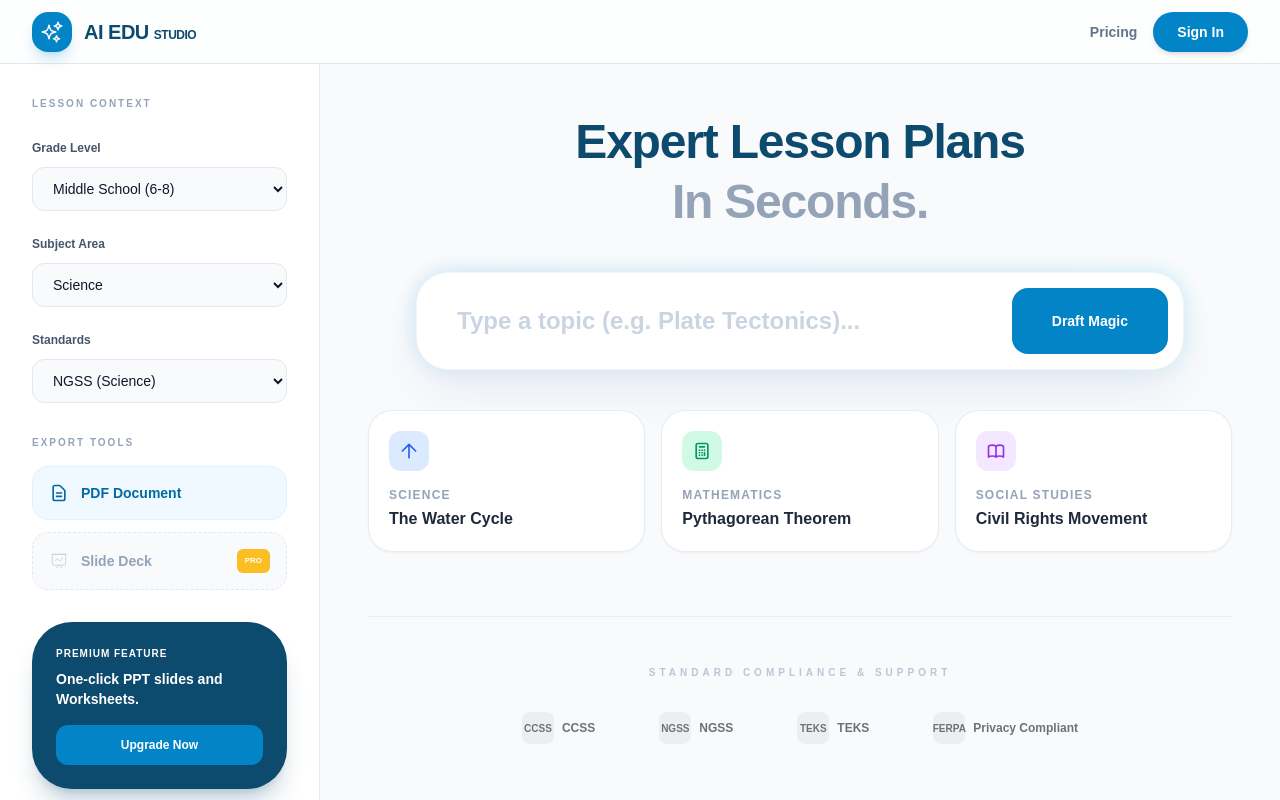
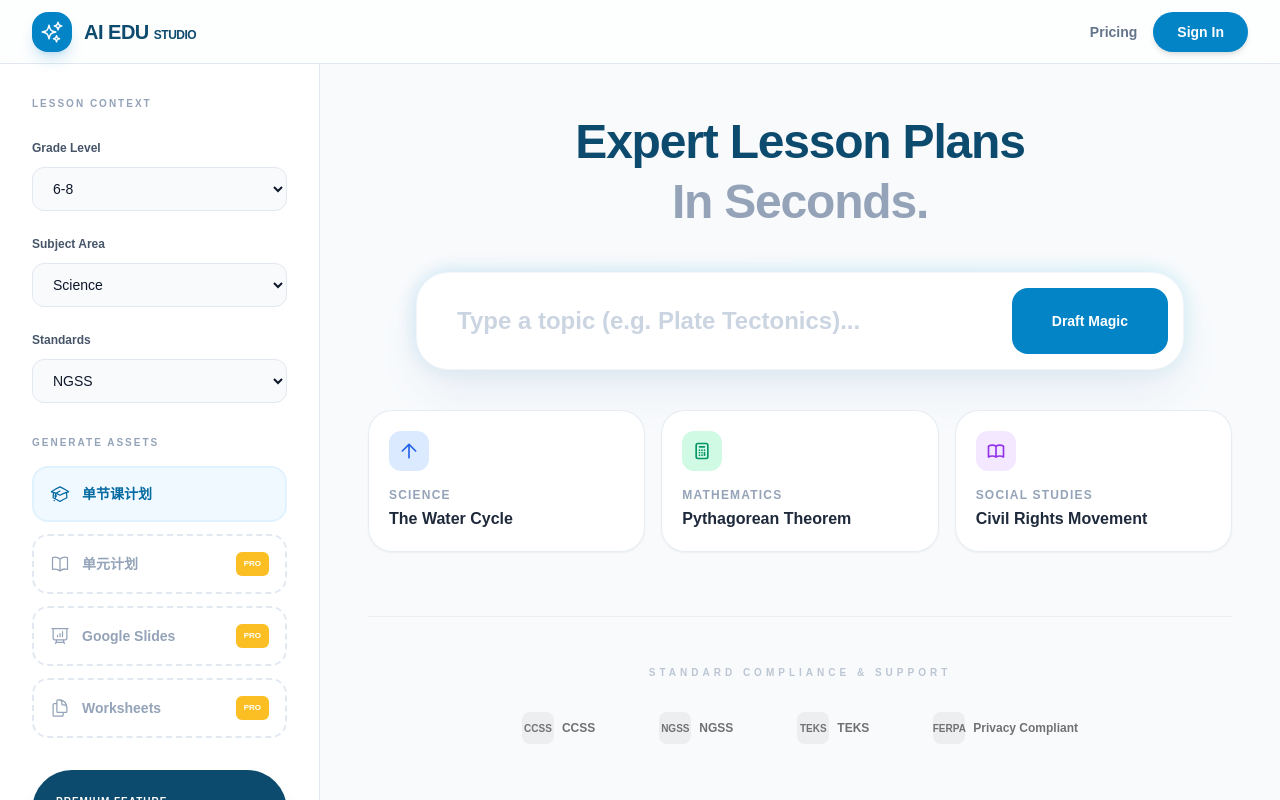
Before and after one commit to joanjiaocn-rgb/eduus, a Next.js app: page /page-new in a window 1280 px wide. Built offline with nearby package versions, Linux system fonts and the light colour scheme.

Commit message:
fix: update dropdown data and add Generate Assets menu

```diff
--- a/app/page-new/page.js
+++ b/app/page-new/page.js
@@ -8,9 +8,9 @@ export default function AIEDUInterface() {
   const [topic, setTopic] = useState("");
   const [isGenerating, setIsGenerating] = useState(false);
   const [result, setResult] = useState(null);
-  const [grade, setGrade] = useState('Middle School (6-8)');
+  const [grade, setGrade] = useState('6-8');
   const [subject, setSubject] = useState('Science');
-  const [standard, setStandard] = useState('NGSS (Science)');
+  const [standard, setStandard] = useState('NGSS');
 
   const handleGenerate = async (t) => {
     const val = t || topic;
@@ -43,8 +43,16 @@ export default function AIEDUInterface() {
     handleGenerate(t);
   };
 
-  const subjects = ['English Language Arts', 'Mathematics', 'Science', 'Social Studies', 'Fine Arts'];
-  const standards = ['Common Core (CCSS)', 'NGSS (Science)', 'TEKS (Texas)'];
+  const grades = ['K-5', '6-8', '9-12'];
+  const subjects = ['ELA', 'Math', 'Science', 'Social Studies', 'World Languages', 'STEM / Computer Science', 'Arts', 'PE & Health', 'ESL / ELL', 'SEL'];
+  const standards = ['CCSS', 'NGSS', 'TEKS', 'State Stands', 'IB/AP', 'Custom'];
+
+  const assets = [
+    { name: '单节课计划', icon: AcademicCapIcon, pro: false },
+    { name: '单元计划', icon: BookOpenIcon, pro: true, link: '/pricing' },
+    { name: 'Google Slides', icon: PresentationChartBarIcon, pro: true, link: '/pricing' },
+    { name: 'Worksheets', icon: DocumentDuplicateIcon, pro: true, link: '/pricing' }
+  ];
 
   return (
     <div className="h-screen flex flex-col overflow-hidden text-slate-900 bg-[#f8fafc]" style={{ fontFamily: "'Plus Jakarta Sans', sans-serif" }}>
@@ -71,42 +79,37 @@ export default function AIEDUInterface() {
               <div className="space-y-2">
                 <label className="text-xs font-bold text-slate-600">Grade Level</label>
                 <select value={grade} onChange={e => setGrade(e.target.value)} className="w-full bg-slate-50 border border-slate-200 rounded-xl py-3 px-4 text-sm outline-none cursor-pointer">
-                  <option>Elementary (K-5)</option>
-                  <option>Middle School (6-8)</option>
-                  <option>High School (9-12)</option>
+                  {grades.map(g => <option key={g} value={g}>{g}</option>)}
                 </select>
               </div>
               <div className="space-y-2">
                 <label className="text-xs font-bold text-slate-600">Subject Area</label>
                 <select value={subject} onChange={e => setSubject(e.target.value)} className="w-full bg-slate-50 border border-slate-200 rounded-xl py-3 px-4 text-sm outline-none cursor-pointer">
-                  {subjects.map(s => <option key={s}>{s}</option>)}
+                  {subjects.map(s => <option key={s} value={s}>{s}</option>)}
                 </select>
               </div>
               <div className="space-y-2">
                 <label className="text-xs font-bold text-slate-600">Standards</label>
                 <select value={standard} onChange={e => setStandard(e.target.value)} className="w-full bg-slate-50 border border-slate-200 rounded-xl py-3 px-4 text-sm outline-none cursor-pointer">
-                  {standards.map(s => <option key={s}>{s}</option>)}
+                  {standards.map(s => <option key={s} value={s}>{s}</option>)}
                 </select>
               </div>
             </div>
           </section>
 
           <section className="flex-1">
-            <h3 className="text-[10px] font-black uppercase tracking-[0.2em] text-slate-400 mb-4">Export Tools</h3>
+            <h3 className="text-[10px] font-black uppercase tracking-[0.2em] text-slate-400 mb-4">Generate Assets</h3>
             <div className="space-y-3">
-              <button className="w-full flex items-center gap-3 p-4 bg-brand-50 text-brand-700 rounded-2xl font-bold text-sm border border-brand-100 hover:bg-brand-100 transition-all">
-                <svg className="w-5 h-5" fill="none" stroke="currentColor" viewBox="0 0 24 24"><path strokeLinecap="round" strokeLinejoin="round" strokeWidth="2" d="M9 12h6m-6 4h6m2 5H7a2 2 0 01-2-2V5a2 2 0 012-2h5.586a1 1 0 01.707.293l5.414 5.414a1 1 0 01.293.707V19a2 2 0 01-2 2z"/></svg>
-                PDF Document
-              </button>
-              <div className="relative group">
-                <button onClick={() => router.push('/pricing')} className="w-full flex items-center justify-between p-4 bg-slate-50 text-slate-400 rounded-2xl font-bold text-sm border border-dashed border-slate-200 hover:border-brand-600 transition-all cursor-pointer">
-                  <div className="flex items-center gap-3">
-                    <svg className="w-5 h-5 opacity-50" fill="none" stroke="currentColor" viewBox="0 0 24 24"><path d="M7 12l3-3 3 3 4-4M8 21l4-4 4 4M3 4h18M4 4h16v12a1 1 0 01-1 1H5a1 1 0 01-1-1V4z"/></svg>
-                    Slide Deck
-                  </div>
-                  <span className="bg-amber-400 text-[8px] text-white px-2 py-0.5 rounded-md font-black">PRO</span>
+              {assets.map(item => (
+                <button
+                  key={item.name}
+                  onClick={() => item.pro ? router.push(item.link) : handleGenerate()}
+                  className={`w-full flex items-center justify-between p-4 rounded-2xl font-bold text-sm border-2 ${item.pro ? 'border-dashed border-slate-200 text-slate-400 hover:border-brand-600' : 'bg-brand-50 text-brand-700 border-brand-100'}`}
+                >
+                  <div className="flex items-center gap-3"><item.icon className="w-5 h-5"/>{item.name}</div>
+                  {item.pro && <span className="bg-amber-400 text-[8px] text-white px-2 py-0.5 rounded-md font-black">PRO</span>}
                 </button>
-              </div>
+              ))}
             </div>
           </section>
 
@@ -147,21 +150,21 @@ export default function AIEDUInterface() {
               </div>
 
               <div className="grid grid-cols-1 md:grid-cols-3 gap-4 max-w-4xl mx-auto">
-                <button onClick={() => quickDraft('The Water Cycle', 'Elementary (K-5)', 'Science', 'NGSS (Science)')} className="group bg-white/90 backdrop-blur border border-slate-200/80 p-5 rounded-3xl text-left transition-all hover:-translate-y-1 hover:shadow-xl shadow-sm">
+                <button onClick={() => quickDraft('The Water Cycle', 'K-5', 'Science', 'NGSS')} className="group bg-white/90 backdrop-blur border border-slate-200/80 p-5 rounded-3xl text-left transition-all hover:-translate-y-1 hover:shadow-xl shadow-sm">
                   <div className="w-10 h-10 bg-blue-100 text-blue-600 rounded-xl flex items-center justify-center mb-4 group-hover:bg-blue-600 group-hover:text-white transition-colors">
                     <svg className="w-5 h-5" fill="none" stroke="currentColor" viewBox="0 0 24 24"><path strokeLinecap="round" strokeLinejoin="round" strokeWidth="2" d="M20 12l-8-8-8 8M12 4v16"/></svg>
                   </div>
                   <p className="text-xs font-black text-slate-400 uppercase tracking-widest mb-1">Science</p>
                   <p className="font-bold text-slate-800">The Water Cycle</p>
                 </button>
-                <button onClick={() => quickDraft('Pythagorean Theorem', 'Middle School (6-8)', 'Mathematics', 'Common Core (CCSS)')} className="group bg-white/90 backdrop-blur border border-slate-200/80 p-5 rounded-3xl text-left transition-all hover:-translate-y-1 hover:shadow-xl shadow-sm">
+                <button onClick={() => quickDraft('Pythagorean Theorem', '6-8', 'Math', 'CCSS')} className="group bg-white/90 backdrop-blur border border-slate-200/80 p-5 rounded-3xl text-left transition-all hover:-translate-y-1 hover:shadow-xl shadow-sm">
                   <div className="w-10 h-10 bg-emerald-100 text-emerald-600 rounded-xl flex items-center justify-center mb-4 group-hover:bg-emerald-600 group-hover:text-white transition-colors">
                     <svg className="w-5 h-5" fill="none" stroke="currentColor" viewBox="0 0 24 24"><path strokeLinecap="round" strokeLinejoin="round" strokeWidth="2" d="M9 7h6m0 10v-3m-3 3h.01M9 17h.01M9 14h.01M12 14h.01M15 11h.01M12 11h.01M9 11h.01M7 21h10a2 2 0 002-2V5a2 2 0 00-2-2H7a2 2 0 00-2 2v14a2 2 0 002 2z"/></svg>
                   </div>
                   <p className="text-xs font-black text-slate-400 uppercase tracking-widest mb-1">Mathematics</p>
                   <p className="font-bold text-slate-800">Pythagorean Theorem</p>
                 </button>
-                <button onClick={() => quickDraft('The Civil Rights Movement', 'High School (9-12)', 'Social Studies', 'Common Core (CCSS)')} className="group bg-white/90 backdrop-blur border border-slate-200/80 p-5 rounded-3xl text-left transition-all hover:-translate-y-1 hover:shadow-xl shadow-sm">
+                <button onClick={() => quickDraft('The Civil Rights Movement', '9-12', 'Social Studies', 'CCSS')} className="group bg-white/90 backdrop-blur border border-slate-200/80 p-5 rounded-3xl text-left transition-all hover:-translate-y-1 hover:shadow-xl shadow-sm">
                   <div className="w-10 h-10 bg-purple-100 text-purple-600 rounded-xl flex items-center justify-center mb-4 group-hover:bg-purple-600 group-hover:text-white transition-colors">
                     <svg className="w-5 h-5" fill="none" stroke="currentColor" viewBox="0 0 24 24"><path strokeLinecap="round" strokeLinejoin="round" strokeWidth="2" d="M12 6.253v13m0-13C10.832 5.477 9.246 5 7.5 5S4.168 5.477 3 6.253v13C4.168 18.477 5.754 18 7.5 18s3.332.477 4.5 1.253m0-13C13.168 5.477 14.754 5 16.5 5c1.747 0 3.332.477 4.5 1.253v13C19.832 18.477 18.246 18 16.5 18c-1.746 0-3.332.477-4.5 1.253"/></svg>
                   </div>
@@ -194,7 +197,7 @@ export default function AIEDUInterface() {
 
                   <div className="bg-brand-900 p-10 rounded-[2rem] text-white shadow-xl">
                     <h4 className="text-[10px] font-black text-brand-300 uppercase tracking-widest mb-4">Aligned Standards</h4>
-                    <p className="text-3xl font-extrabold mb-2 tracking-tighter">{standard.includes('NGSS') ? 'MS-LS1-6' : 'CCSS.MATH.8.G.B.6'}</p>
+                    <p className="text-3xl font-extrabold mb-2 tracking-tighter">{standard === 'NGSS' ? 'MS-LS1-6' : 'CCSS.MATH.8.G.B.6'}</p>
                     <p className="text-brand-300 text-xs font-medium">Verified Pedagogical Alignment</p>
                   </div>
 
```
